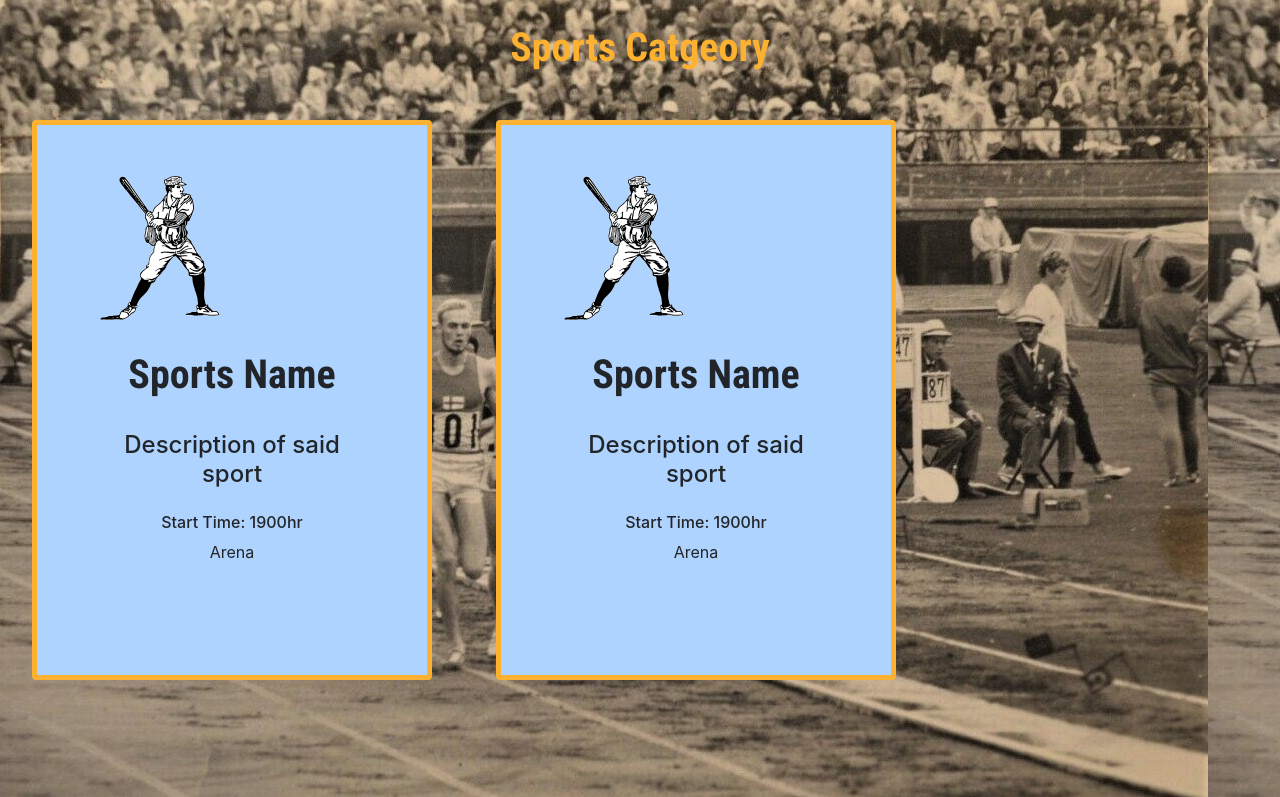
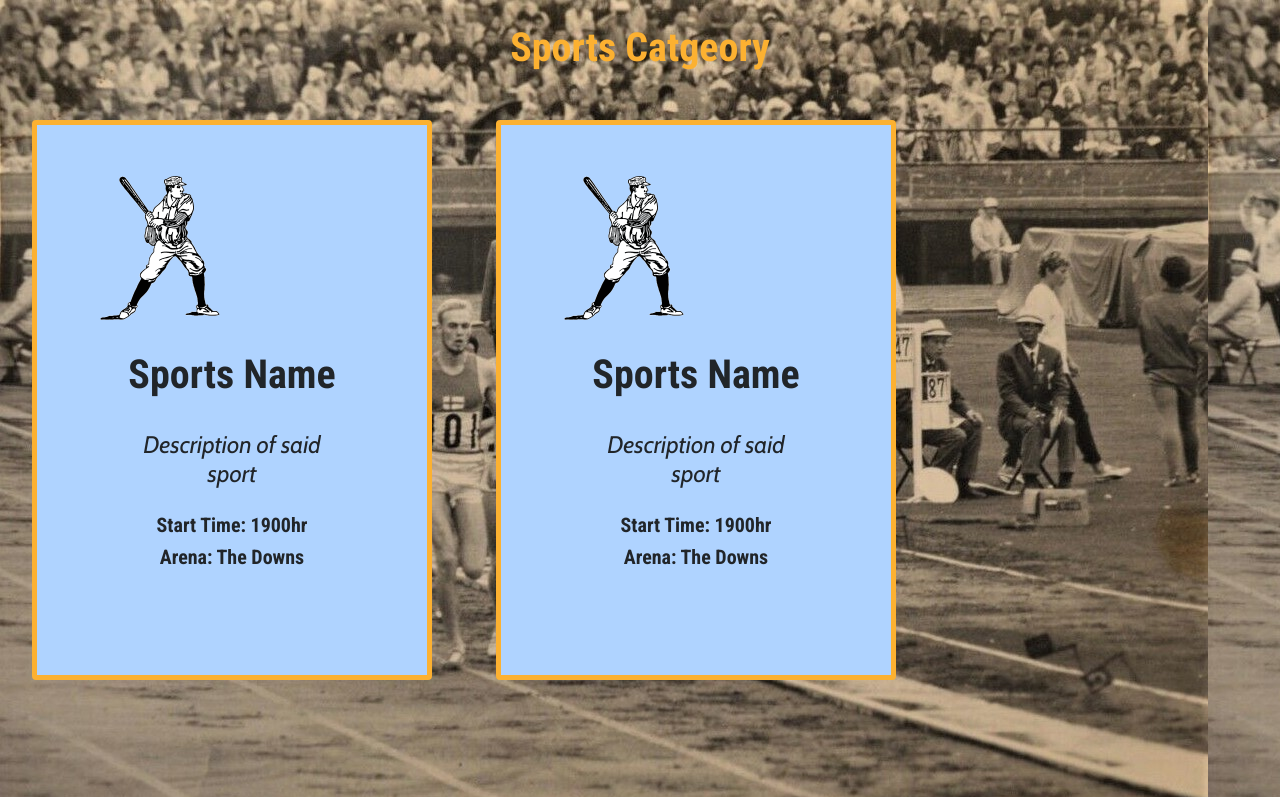
Before and after one commit to TechMilton/Lockdown-Olympics, a React (Create React App) app: page /home in a window 1280 px wide. Shown: the top 797 px of the page. Built offline with nearby package versions, Linux system fonts and the light colour scheme.

Commit message:
Sports Card styling

```diff
--- a/src/App.js
+++ b/src/App.js
@@ -12,6 +12,7 @@ import FourOhFour from './Components/FourOhFour';
 import CompetitorCard from './Components/CompetitorCard/container';
 import CustomNavBar from './Components/CustomNavBar';
 import SportsCardDuo from './Components/SportsCardDuo';
+import SportsCard from './Components/SportsCard/SportsCard';
 import Category from './Components/Category/Category';
 import CompetitorList from './Components/CompetitorList';
 
@@ -49,7 +50,9 @@ const App = () => (
         </Route>
 
         <Route exact path="/home">
-          <SportsCardDuo />
+          <SportsCardDuo>
+
+          </SportsCardDuo>
           {/* //home based category */}
         </Route>
 
--- a/src/Components/SportsCard/SportsCard.js
+++ b/src/Components/SportsCard/SportsCard.js
@@ -37,9 +37,9 @@ class SportsCard extends Component {
 
                         <Card.Body className="m-auto">
                             <h1 className='p-2 titleFont'>Sports Name</h1>
-                            <h4 className='p-3'>Description of said sport</h4>
-                            <h6>Start Time: 1900hr </h6>
-                            <p>Arena</p>
+                            <h4 className='p-3 italicFont'>Description of said sport</h4>
+                            <h5 className='titleFont'>Start Time: 1900hr </h5>
+                            <h5 className='titleFont'>Arena: The Downs</h5>
                         </Card.Body>
                     </Card>
                 </div>
--- a/src/Components/SportsCardDuo.js
+++ b/src/Components/SportsCardDuo.js
@@ -21,8 +21,8 @@ class SportsCardDuo extends Component {
 
                 <PageHeading>Sports Catgeory</PageHeading>
                 <div className="sportCardGroup">
-                    <SportsCard />
-                    <SportsCard />
+                <SportsCard></SportsCard>
+                <SportsCard></SportsCard>
                 </div>
             </div>
             </>
```
